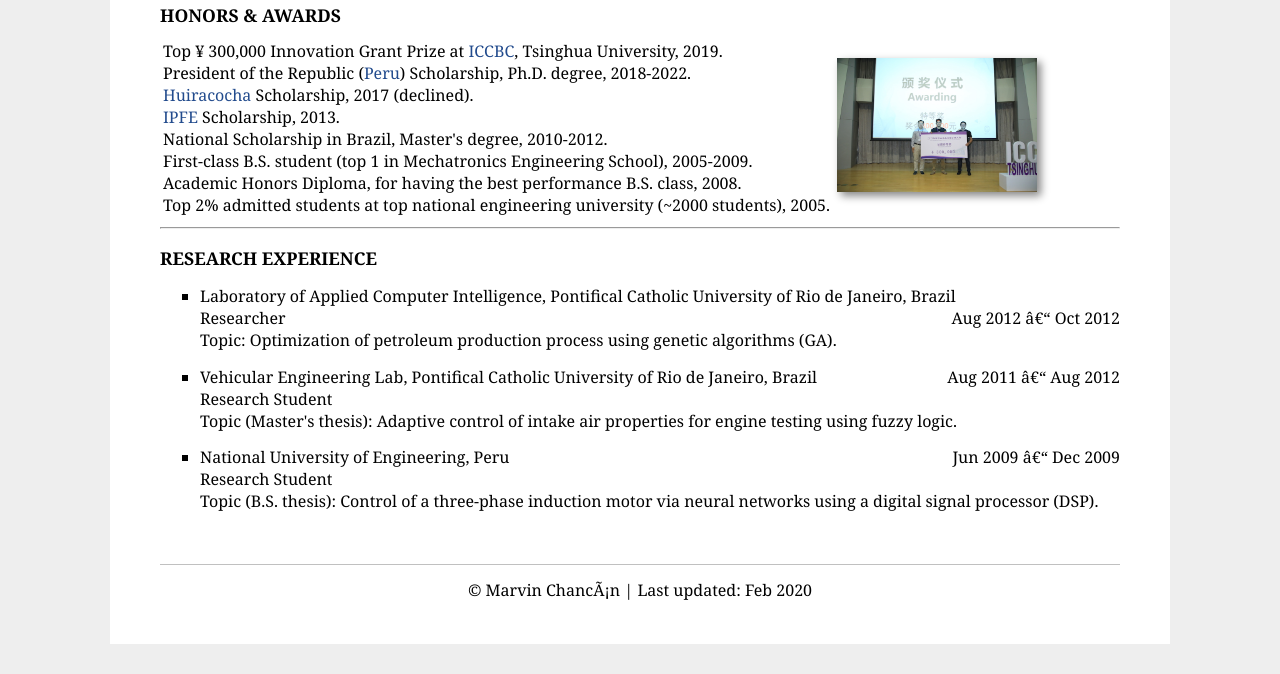
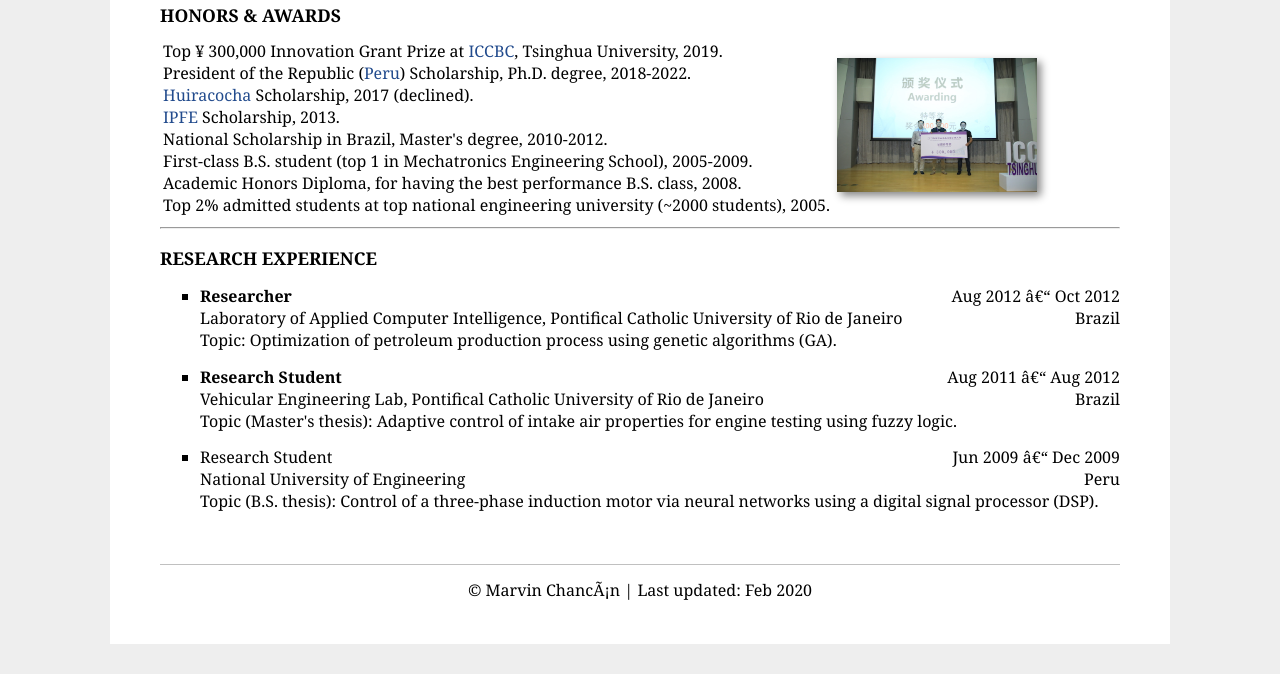
Before and after one commit to mchancan/mchancan.github.io, a Jekyll site: the page built from index.html, in a window 1280 px wide and 900 px high, scrolled down 1080 px, cut to the strip 226-900 px from the top of the window. Built offline with Jekyll 4.4.1, drawn with Linux system fonts in a browser that asks for light colours.

Commit message:
Update index.html

```diff
--- a/index.html
+++ b/index.html
@@ -131,18 +131,18 @@ title: MV
 <h3>RESEARCH EXPERIENCE</h3>
 <ul>
 	<li>
-		<div style="float:left; text-align:left">Laboratory of Applied Computer Intelligence, Pontifical Catholic University of Rio de Janeiro, Brazil </div> <div style="float:right; text-align:right">Aug 2012 – Oct 2012</div><br>
-		Researcher<br>
+		<div style="float:left; text-align:left"><b>Researcher</b></div> <div style="float:right; text-align:right">Aug 2012 – Oct 2012</div><br>
+		<div style="float:left; text-align:left">Laboratory of Applied Computer Intelligence, Pontifical Catholic University of Rio de Janeiro </div> <div style="float:right; text-align:right">Brazil</div><br>
 		Topic: Optimization of petroleum production process using genetic algorithms (GA).<br>
 	</li>
 	<li>
-		<div style="float:left; text-align:left">Vehicular Engineering Lab, Pontifical Catholic University of Rio de Janeiro, Brazil </div> <div style="float:right; text-align:right">Aug 2011 – Aug 2012</div><br>
-		Research Student<br>
+		<div style="float:left; text-align:left"><b>Research Student</b></div> <div style="float:right; text-align:right">Aug 2011 – Aug 2012</div><br>
+		<div style="float:left; text-align:left">Vehicular Engineering Lab, Pontifical Catholic University of Rio de Janeiro </div> <div style="float:right; text-align:right">Brazil</div><br>
 		Topic (Master's thesis): Adaptive control of intake air properties for engine testing using fuzzy logic.<br>
 	</li>
 	<li>
-		<div style="float:left; text-align:left">National University of Engineering, Peru </div> <div style="float:right; text-align:right">Jun 2009 – Dec 2009</div><br>
-		Research Student<br>
+		<div style="float:left; text-align:left">Research Student</div> <div style="float:right; text-align:right">Jun 2009 – Dec 2009</div><br>
+		<div style="float:left; text-align:left">National University of Engineering </div> <div style="float:right; text-align:right">Peru</div><br>
 		Topic (B.S. thesis): Control of a three-phase induction motor via neural networks using a digital signal processor (DSP).<br>
 	</li>
 </ul>
```
